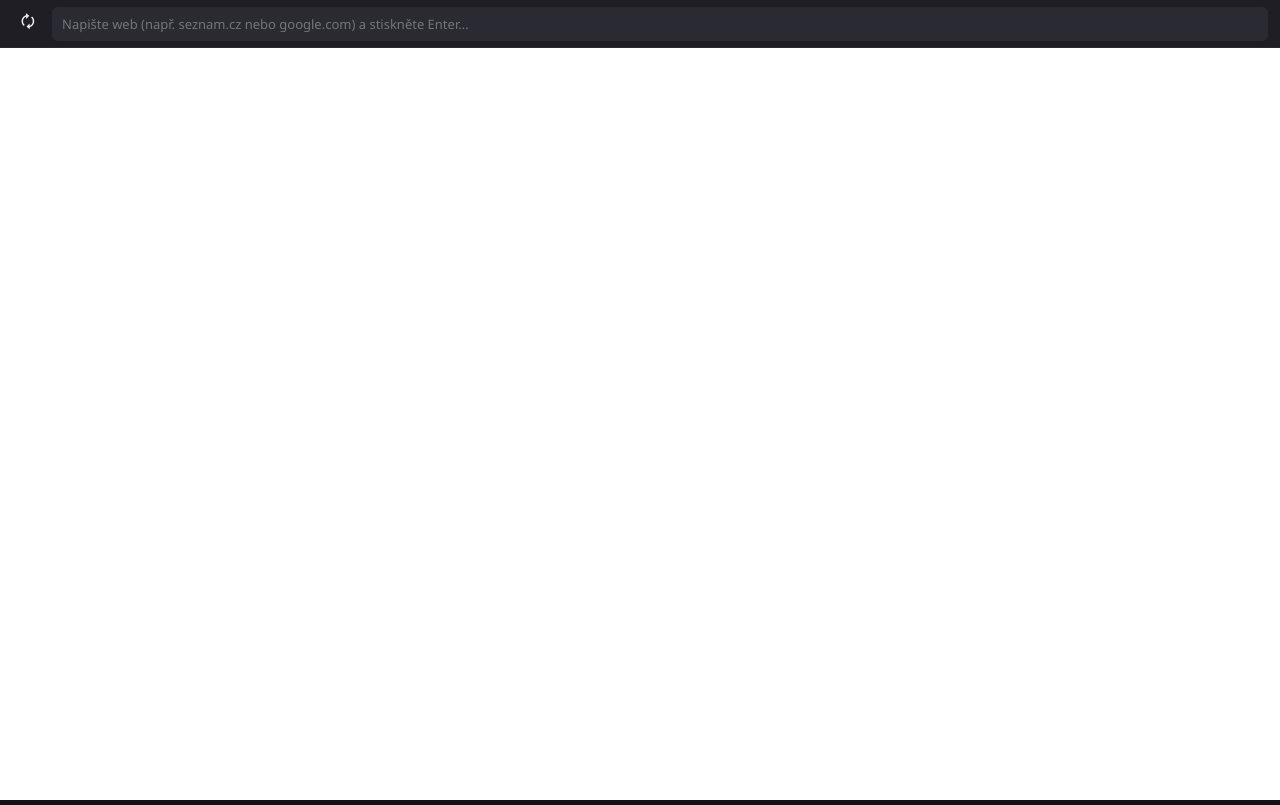
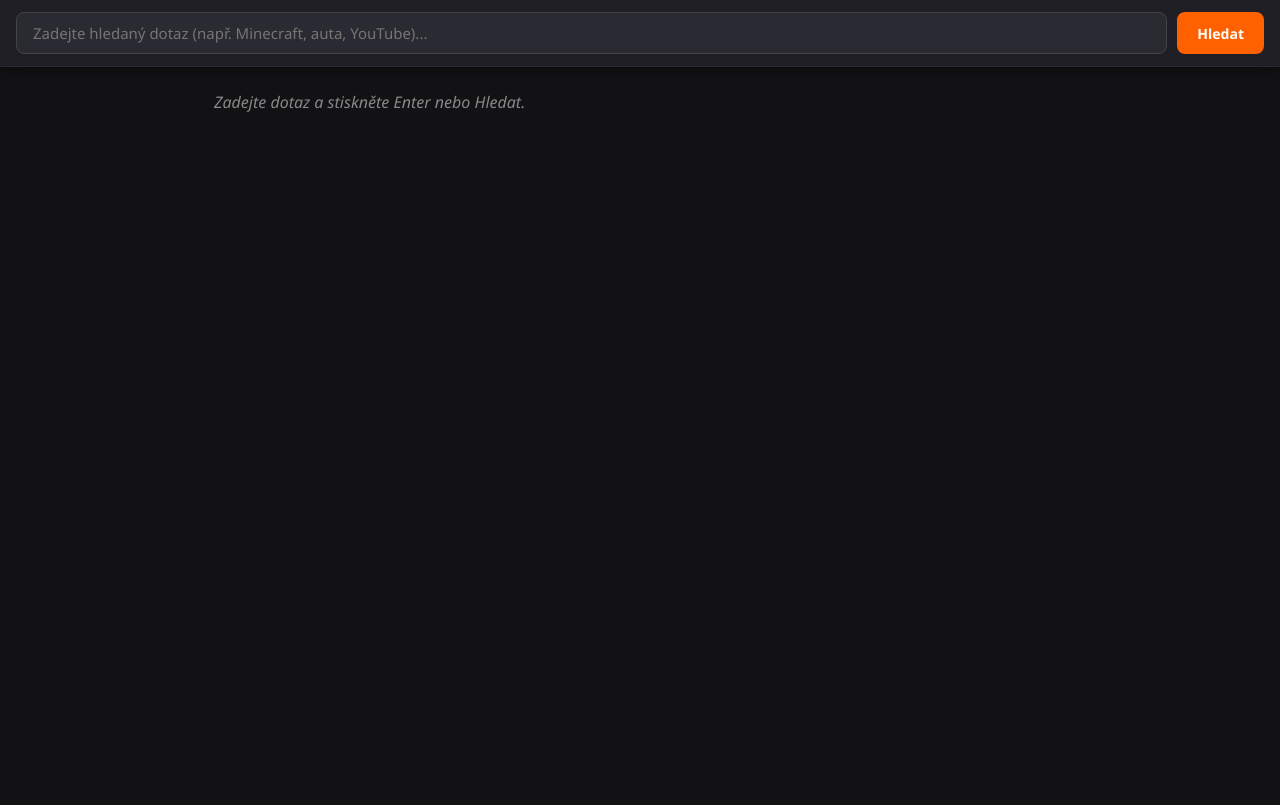
Before and after one commit to TondaFox-site/Beta, a plain HTML site: page index.html in a window 1280 px wide. Drawn offline with Linux system fonts and the light colour scheme.

Commit message:
Update title and styles in index.html

```diff
--- a/index.html
+++ b/index.html
@@ -3,69 +3,175 @@
 <head>
     <meta charset="UTF-8">
     <meta name="viewport" content="width=device-width, initial-scale=1.0">
-    <title>FoxBrowser</title>
+    <title>Ultimate Browser Engine</title>
     <style>
         :root {
-            --fox-orange: #ff6000;
-            --bg-dark: #121214;
-            --bar-bg: #1e1e24;
-            --input-bg: #2a2a32;
-            --text-main: #f1f1f5;
+            --accent: #ff6000;
+            --bg: #121214;
+            --panel: #1e1e24;
+            --card: #18181c;
+            --text: #f1f1f5;
         }
 
         * { box-sizing: border-box; margin: 0; padding: 0; font-family: 'Segoe UI', system-ui, sans-serif; }
-        body { background: var(--bg-dark); color: var(--text-main); height: 100vh; display: flex; flex-direction: column; overflow: hidden; }
+        body { background: var(--bg); color: var(--text); height: 100vh; display: flex; flex-direction: column; }
 
-        /* Lišta prohlížeče */
-        .browser-bar {
-            height: 48px; background: var(--bar-bg); display: flex;
-            align-items: center; padding: 0 12px; gap: 8px; border-bottom: 1px solid #2a2a32;
+        /* Lišta vyhledávače */
+        .search-bar {
+            background: var(--panel);
+            padding: 12px 16px;
+            display: flex;
+            gap: 10px;
+            border-bottom: 1px solid #2a2a32;
+            box-shadow: 0 4px 12px rgba(0,0,0,0.3);
         }
 
-        .btn {
-            background: transparent; border: none; color: var(--text-main);
-            width: 32px; height: 32px; border-radius: 6px; cursor: pointer; font-size: 16px;
-        }
-        .btn:hover { background: #2a2a32; }
-
-        .address-container {
-            flex: 1; display: flex; align-items: center;
-            background: var(--input-bg); border-radius: 6px; padding: 0 10px; height: 34px;
+        input {
+            flex: 1;
+            padding: 10px 16px;
+            background: #2a2a32;
+            border: 1px solid #444;
+            color: #fff;
+            border-radius: 8px;
+            font-size: 15px;
+            outline: none;
+            transition: 0.2s;
         }
 
-        .address-bar {
-            width: 100%; background: transparent; border: none; outline: none;
-            color: var(--text-main); font-size: 13px;
+        input:focus { border-color: var(--accent); }
+
+        button {
+            background: var(--accent);
+            border: none;
+            color: #fff;
+            padding: 0 20px;
+            border-radius: 8px;
+            cursor: pointer;
+            font-weight: bold;
+            font-size: 14px;
         }
 
-        /* Výstupní okno */
-        .viewport { flex: 1; position: relative; background: #fff; }
-        iframe { width: 100%; height: 100%; border: none; }
+        button:hover { opacity: 0.9; }
 
-        /* Loader */
-        #loader {
-            position: absolute; top: 0; left: 0; width: 100%; height: 100%;
-            background: rgba(18, 18, 20, 0.9); color: var(--fox-orange);
-            display: none; align-items: center; justify-content: center;
-            font-weight: bold; font-size: 18px; z-index: 10;
+        /* Plocha s výsledky */
+        .viewport {
+            flex: 1;
+            padding: 24px;
+            overflow-y: auto;
+            max-width: 900px;
+            width: 100%;
+            margin: 0 auto;
         }
+
+        .result-card {
+            background: var(--card);
+            border: 1px solid #2a2a32;
+            padding: 16px;
+            border-radius: 10px;
+            margin-bottom: 14px;
+            transition: transform 0.1s;
+        }
+
+        .result-card:hover { border-color: #444; }
+
+        .title {
+            color: #38bdf8;
+            font-size: 18px;
+            font-weight: 600;
+            text-decoration: none;
+            display: inline-block;
+            margin-bottom: 6px;
+        }
+
+        .title:hover { text-decoration: underline; }
+
+        .snippet { color: #aaa; font-size: 14px; line-height: 1.5; }
+        .url-preview { color: #666; font-size: 12px; margin-bottom: 6px; }
+
+        #status { color: #888; font-style: italic; margin-bottom: 16px; }
     </style>
 </head>
 <body>
 
-    <div class="browser-bar">
-        <button class="btn" id="reloadBtn" title="Obnovit">&#128472;</button>
-        <div class="address-container">
-            <input type="text" class="address-bar" id="urlInput" placeholder="Napište web (např. seznam.cz nebo google.com) a stiskněte Enter...">
-        </div>
+    <div class="search-bar">
+        <input type="text" id="searchInput" placeholder="Zadejte hledaný dotaz (např. Minecraft, auta, YouTube)..." onkeydown="if(event.key==='Enter') search()">
+        <button onclick="search()">Hledat</button>
     </div>
 
     <div class="viewport">
-        <div id="loader">Načítám stránku přes FoxEngine...</div>
-        <iframe id="webFrame"></iframe>
+        <div id="status">Zadejte dotaz a stiskněte Enter nebo Hledat.</div>
+        <div id="resultsContainer"></div>
     </div>
 
-    <!-- Načtení externího skriptu -->
-    <script src="foxbrowser.js"></script>
+    <script>
+        async function search() {
+            const query = document.getElementById('searchInput').value.trim();
+            const container = document.getElementById('resultsContainer');
+            const status = document.getElementById('status');
+
+            if (!query) return;
+
+            status.innerText = `Vyhledávám v síti: "${query}"...`;
+            container.innerHTML = '';
+
+            try {
+                // Přímý přístup k otevřenému vyhledávacímu rozhraní (DuckDuckGo API)
+                const res = await fetch(`https://api.duckduckgo.com/?q=${encodeURIComponent(query)}&format=json&no_html=1&skip_disambig=1`);
+                const data = await res.json();
+
+                let resultsFound = 0;
+
+                // 1. Zobrazení hlavní odpovědi/definice (Abstract)
+                if (data.AbstractText) {
+                    resultsFound++;
+                    container.innerHTML += `
+                        <div class="result-card" style="border-left: 4px solid var(--accent);">
+                            <div class="url-preview">${data.AbstractSource || 'Hlavní výsledek'}</div>
+                            <a class="title" href="${data.AbstractURL}" target="_blank">${data.Heading}</a>
+                            <div class="snippet">${data.AbstractText}</div>
+                        </div>
+                    `;
+                }
+
+                // 2. Zobrazení souvisejících výsledků (Related Topics)
+                if (data.RelatedTopics && data.RelatedTopics.length > 0) {
+                    data.RelatedTopics.forEach(item => {
+                        if (item.Text && item.FirstURL) {
+                            resultsFound++;
+                            container.innerHTML += `
+                                <div class="result-card">
+                                    <div class="url-preview">${item.FirstURL}</div>
+                                    <a class="title" href="${item.FirstURL}" target="_blank">${item.Text.split(' - ')[0]}</a>
+                                    <div class="snippet">${item.Text}</div>
+                                </div>
+                            `;
+                        }
+                    });
+                }
+
+                // Pokud DuckDuckGo vrátí málo dat, vytvoříme přímé funkční tlačítko pro otevření webu
+                if (resultsFound === 0) {
+                    status.innerText = `Nalezeny přímé odkazy pro: "${query}"`;
+                    container.innerHTML = `
+                        <div class="result-card">
+                            <div class="url-preview">Přímé hledání</div>
+                            <a class="title" href="https://duckduckgo.com/?q=${encodeURIComponent(query)}" target="_blank">Otevřít výsledky pro "${query}"</a>
+                            <div class="snippet">Stisknutím odkazu otevřete plné vyhledávání přímo bez jakékoliv blokace.</div>
+                        </div>
+                    `;
+                } else {
+                    status.innerText = `Nalezeno ${resultsFound} výsledků pro: "${query}"`;
+                }
+
+            } catch (err) {
+                status.innerText = "Chyba při komunikaci se sítí.";
+                container.innerHTML = `
+                    <div class="result-card">
+                        <a class="title" href="https://www.google.com/search?q=${encodeURIComponent(query)}" target="_blank">Vyhledat "${query}" na Google</a>
+                    </div>
+                `;
+            }
+        }
+    </script>
 </body>
 </html>
```
